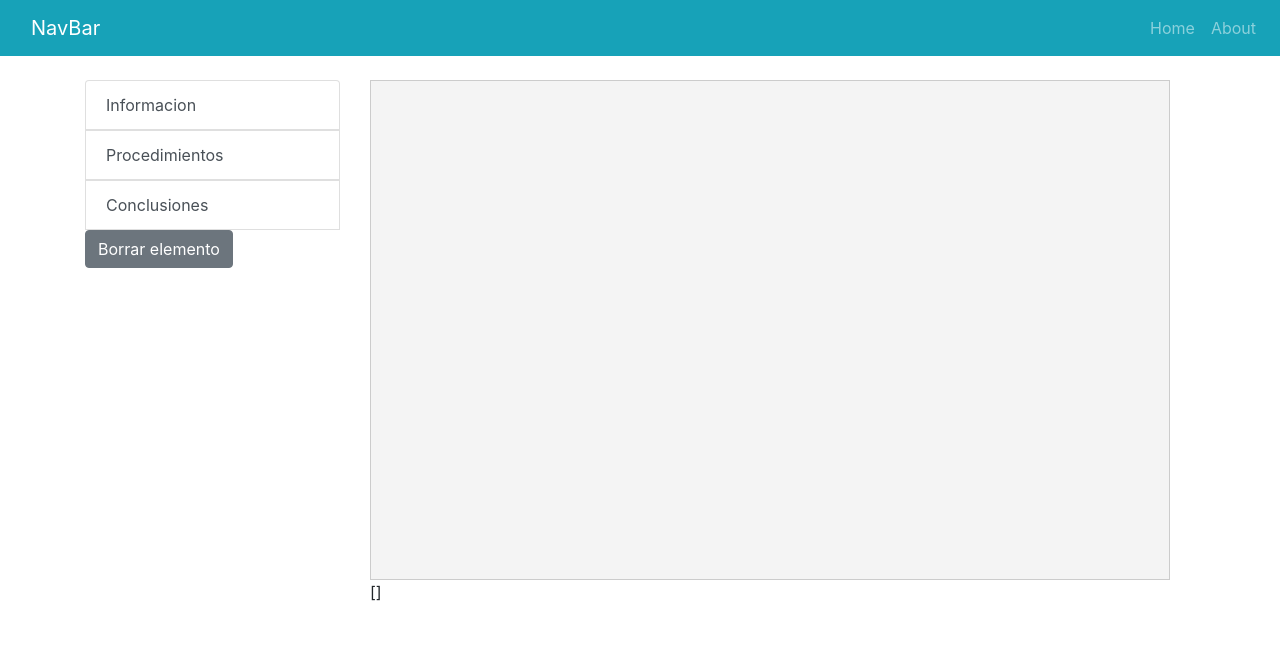
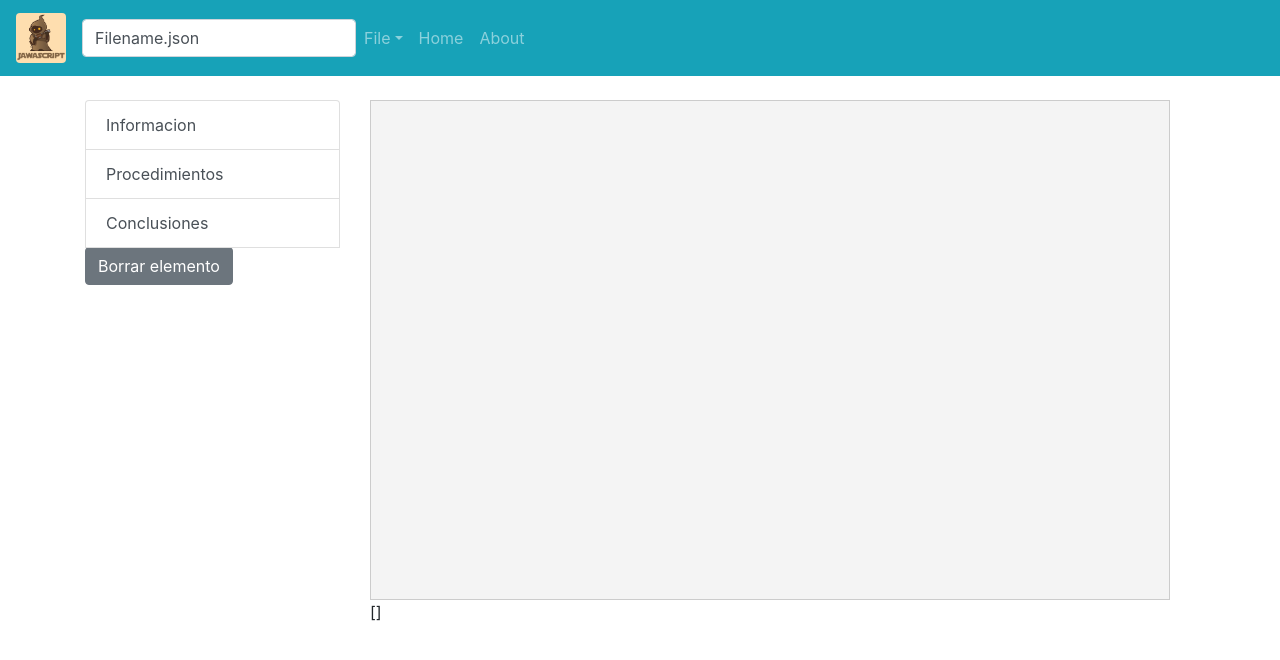
Before and after one commit to alonsouct/ESCORIA_REBELDE, a Vue app in the folder app/: page / in a window 1280 px wide. Shown: the top 660 px of the page. Built offline with nearby package versions, Linux system fonts and the light colour scheme.

Commit message:
Pequeños cambios al navbar
solo unas pequeñas cosas agregadas, como botones

```diff
--- a/app/babel.config.js
+++ b/app/babel.config.js
@@ -1,5 +1,10 @@
 module.exports = {
-  presets: [
-    '@vue/app'
+  "presets": [
+    [
+      "@vue/app",
+      {
+        "useBuiltIns": "entry"
+      }
+    ]
   ]
 }
--- a/app/src/components/Navbar.vue
+++ b/app/src/components/Navbar.vue
@@ -1,17 +1,30 @@
 <template>
   <b-navbar toggleable="lg" type="dark" variant="info">
-      <b-container>
-        <b-navbar-brand href="#">NavBar</b-navbar-brand>
-        <b-navbar-toggle target="nav-collapse"></b-navbar-toggle>
-      </b-container>
-
-      <b-collapse id="nav-collapse" is-nav>
-        <b-navbar-nav>
+    <b-navbar-brand href="#">
+      <b-img rounded alt="Logo" src="..\assets\logo.png" height="50" width="50"></b-img>
+    </b-navbar-brand>
+    <div>
+      <b-form-input value="Filename.json"></b-form-input>
+    </div>
+    <b-navbar-toggle target="nav-collapse"></b-navbar-toggle>
+    <b-collapse id="nav-collapse" is-nav>
+      <b-navbar-nav>
+        <b-button-group>
+          <b-nav-item-dropdown text="File" right>
+            <b-dropdown-item href="#">New</b-dropdown-item>
+            <b-dropdown-item href="#">Open from</b-dropdown-item>
+            <b-dropdown-divider></b-dropdown-divider>
+            <b-dropdown-item href="#">Save</b-dropdown-item>
+            <b-dropdown-item href="#">Save as...</b-dropdown-item>
+            <b-dropdown-divider></b-dropdown-divider>
+            <b-dropdown-item href="#">Import</b-dropdown-item>
+            <b-dropdown-item href="#">Export</b-dropdown-item>
+          </b-nav-item-dropdown>
           <b-nav-item :to="{name: 'home'}" exact>Home</b-nav-item>
           <b-nav-item :to="{name: 'about'}">About</b-nav-item>
-        </b-navbar-nav>
-      </b-collapse>
-
+        </b-button-group>
+      </b-navbar-nav>
+    </b-collapse>
     </b-navbar>
 </template>
 
--- a/app/src/main.js
+++ b/app/src/main.js
@@ -1,4 +1,7 @@
+import '@babel/polyfill'
+import 'mutationobserver-shim'
 import Vue from 'vue'
+import './plugins/bootstrap-vue'
 import App from './App.vue'
 import router from './router'
 import store from './store'
```
Also changed, not shown: app/package.json (+9 -0 lines), app/src/plugins/bootstrap-vue.js (added, +7 -0 lines), 1 other file (tests, documents, lock files or other folders).
